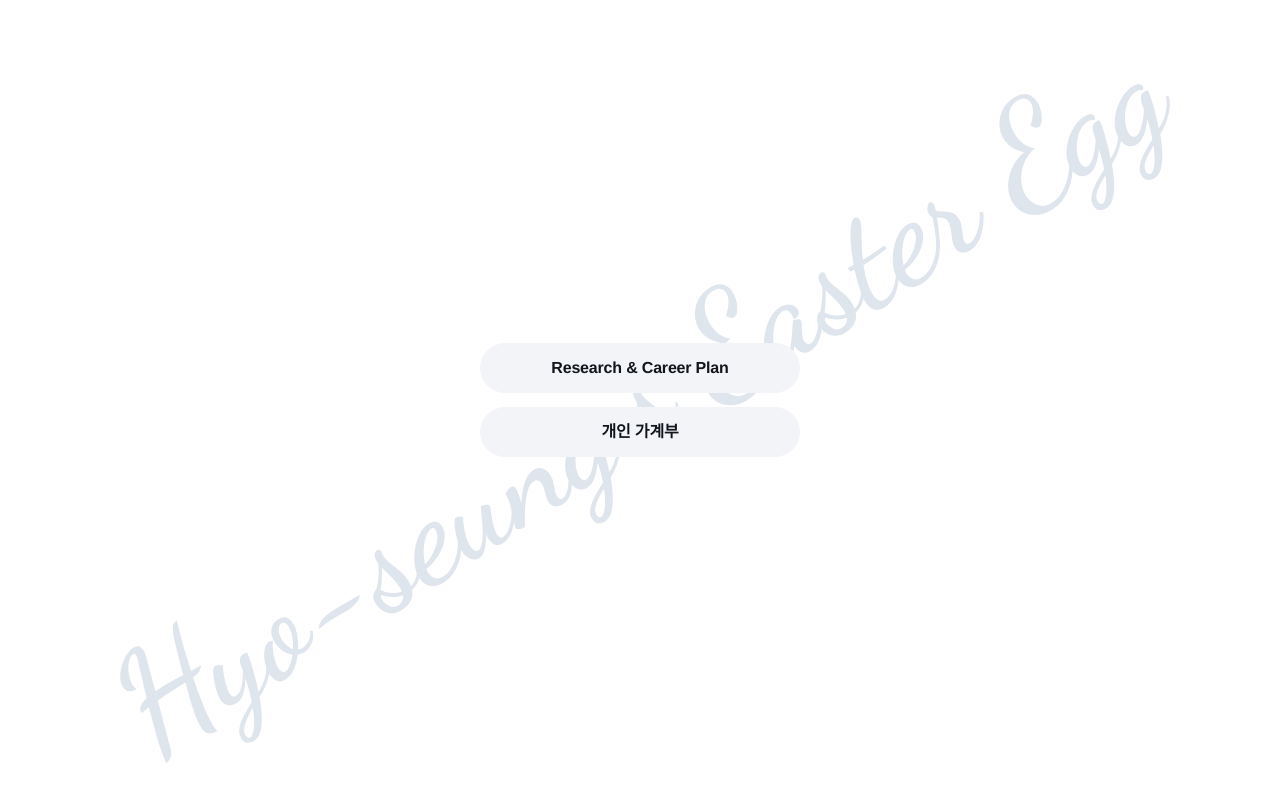
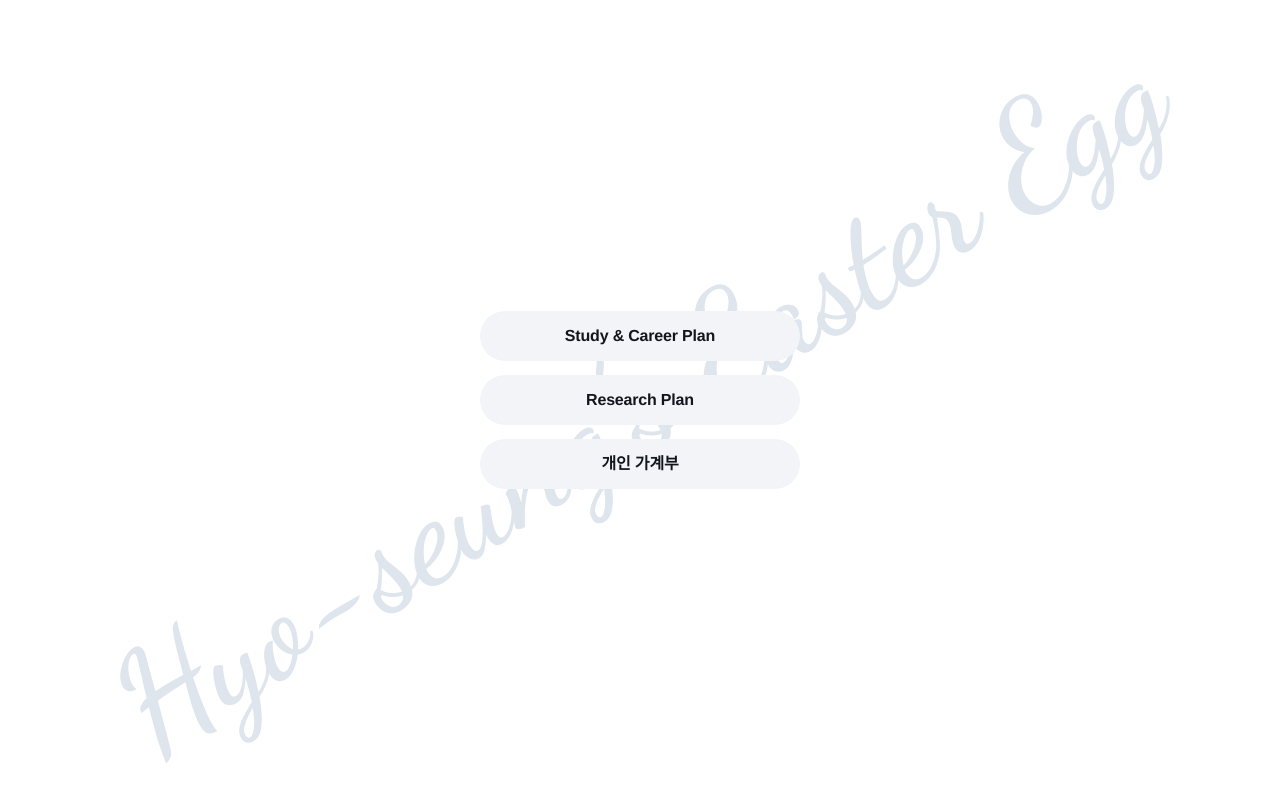
Before and after one commit to hyoseung-shin/hyoseung-shin.github.io, a plain HTML site: page easter_egg/easter_egg.html in a window 1280 px wide. Drawn offline with Linux system fonts and the light colour scheme; a web font is replaced by a local one.

Commit message:
Update link text for career plan in HTML

```diff
--- a/easter_egg/easter_egg.html
+++ b/easter_egg/easter_egg.html
@@ -41,7 +41,8 @@ body.egg-hub{min-height:100vh;min-height:100dvh;display:grid;place-items:center;
 <div class="egg-mark" aria-hidden="true"><span>Hyo-seung’s Easter Egg</span></div>
 
 <nav class="egg-list" aria-label="Easter egg pages">
-  <a class="pill egg-btn" href="./graduate_plan.html">Research &amp; Career Plan</a>
+  <a class="pill egg-btn" href="./graduate_plan.html">Study &amp; Career Plan</a>
+  <a class="pill egg-btn" href="./research_plan.html">Research Plan</a>
   <a class="pill egg-btn" href="./moneybook/index.html">개인 가계부</a>
 </nav>
 
```
